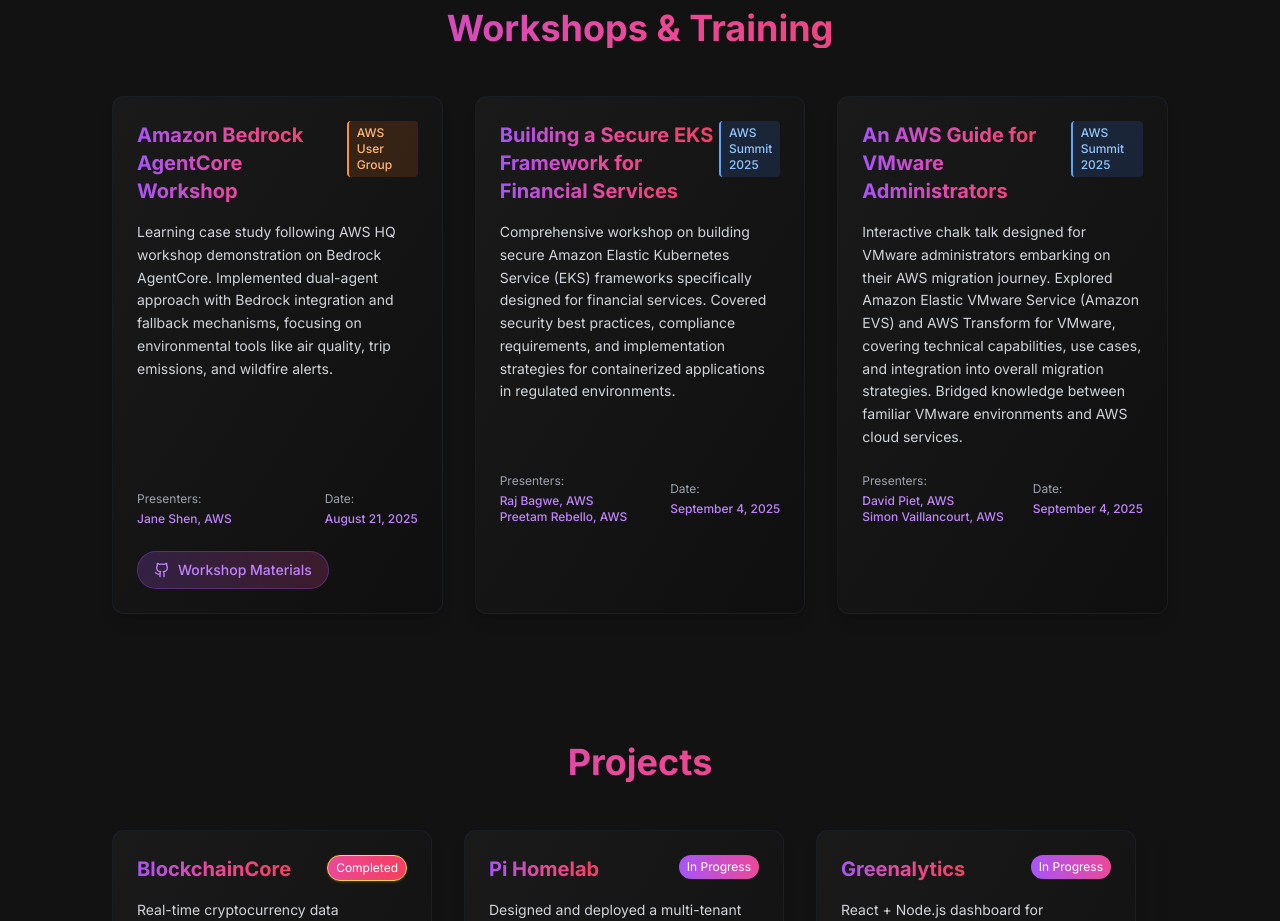
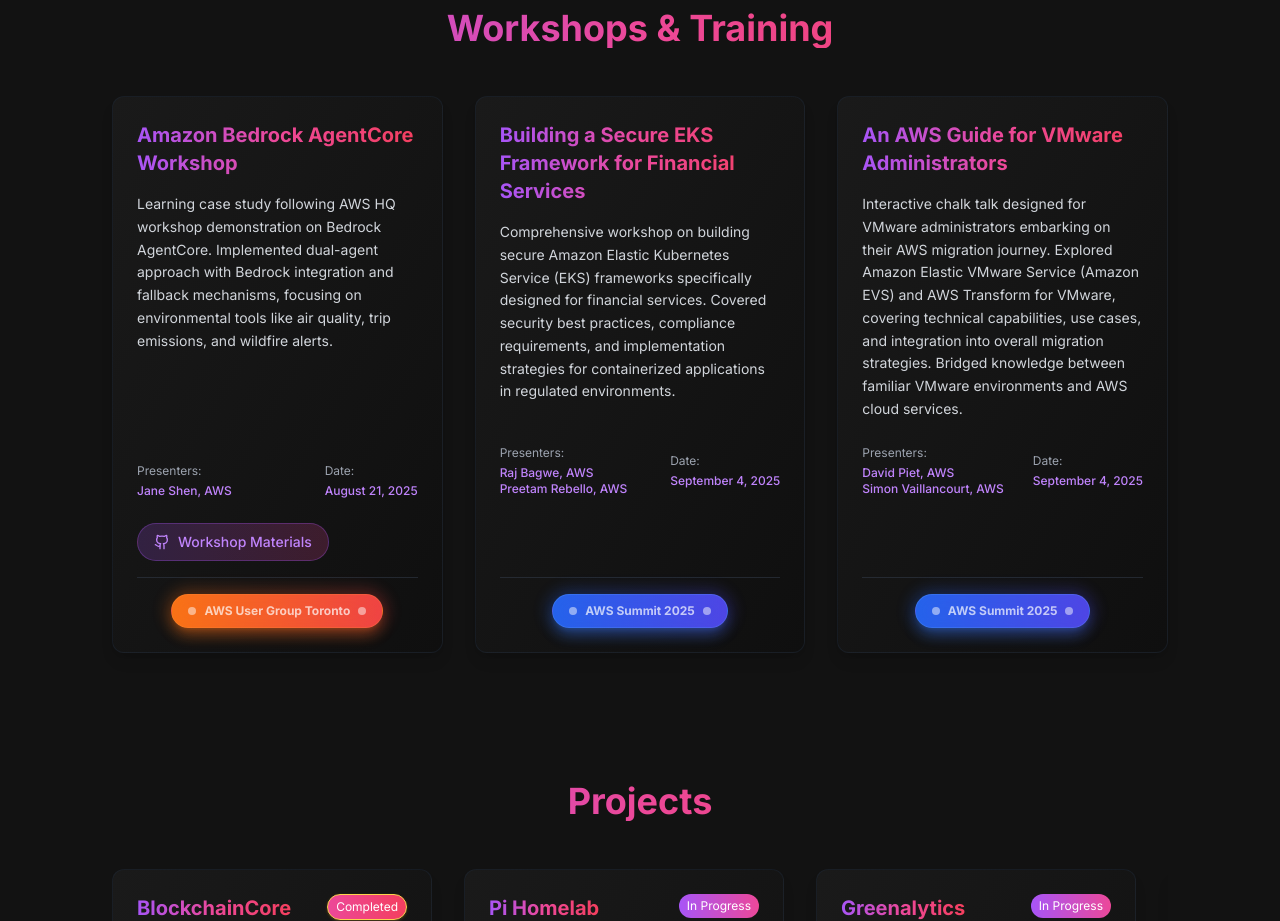
Before and after one commit to umar11b/personal-website, a Next.js app in the folder frontend/: page / in a window 1280 px wide. Shown: the part 1900-2821 px from the top of the page. Built offline with nearby package versions, Linux system fonts and the light colour scheme.

Commit message:
new badge labels

```diff
--- a/frontend/src/app/components/WorkshopsSection.jsx
+++ b/frontend/src/app/components/WorkshopsSection.jsx
@@ -33,33 +33,6 @@
   },
 ];
 
-const EventBadge = ({ event }) => {
-  // AWS User Group Toronto styling
-  if (event === "AWS User Group Toronto") {
-    return (
-      <span className="inline-block px-2 py-1 text-xs font-medium text-orange-300 bg-orange-500/15 rounded border-l-2 border-orange-400 hover:bg-orange-500/20 hover:shadow-sm hover:shadow-orange-500/20 transition-all duration-200">
-        AWS User Group
-      </span>
-    );
-  }
-
-  // AWS Summit 2025 Toronto styling
-  if (event === "AWS Summit 2025 Toronto") {
-    return (
-      <span className="inline-block px-2 py-1 text-xs font-medium text-blue-300 bg-blue-500/15 rounded border-l-2 border-blue-400 hover:bg-blue-500/20 hover:shadow-sm hover:shadow-blue-500/20 transition-all duration-200">
-        AWS Summit 2025
-      </span>
-    );
-  }
-
-  // Default styling for other events
-  return (
-    <span className="inline-block px-2 py-1 text-xs font-medium text-purple-300 bg-purple-500/15 rounded border-l-2 border-purple-400 hover:bg-purple-500/20 hover:shadow-sm hover:shadow-purple-500/20 transition-all duration-200">
-      {event}
-    </span>
-  );
-};
-
 const WorkshopCard = ({ workshop, index }) => {
   return (
     <motion.div
@@ -84,11 +57,10 @@
       {/* Top accent line */}
       <div className="absolute top-0 left-0 right-0 h-1 bg-gradient-to-r from-purple-500 via-pink-500 to-rose-500 transform scale-x-0 group-hover:scale-x-100 transition-transform duration-300 origin-left"></div>
 
-      <div className="relative flex items-start justify-between mb-4">
+      <div className="relative mb-4">
         <h3 className="text-xl font-bold bg-gradient-to-r from-purple-500 via-pink-500 to-rose-500 bg-clip-text text-transparent">
           {workshop.title}
         </h3>
-        <EventBadge event={workshop.event} />
       </div>
 
       <p className="text-gray-300 text-sm mb-6 leading-relaxed flex-grow">
@@ -125,6 +97,37 @@
           )}
           {!workshop.github && <div className="h-10"></div>}
         </div>
+
+        {/* Event Badge at bottom */}
+        {workshop.event === "AWS Summit 2025 Toronto" && (
+          <div className="mt-8 pt-4 border-t border-gray-700/50">
+            <div className="flex items-center justify-center">
+              <div className="relative">
+                <span className="inline-flex items-center gap-2 px-4 py-2 bg-gradient-to-r from-blue-600 to-indigo-600 text-white text-xs font-bold rounded-full shadow-lg shadow-blue-500/30 border border-blue-400/30 hover:shadow-blue-500/50 transition-all duration-300 transform hover:scale-105">
+                  <div className="w-2 h-2 bg-white rounded-full animate-pulse"></div>
+                  AWS Summit 2025
+                  <div className="w-2 h-2 bg-white rounded-full animate-pulse"></div>
+                </span>
+                <div className="absolute -inset-1 bg-gradient-to-r from-blue-600 to-indigo-600 rounded-full blur opacity-30 group-hover:opacity-50 transition duration-300"></div>
+              </div>
+            </div>
+          </div>
+        )}
+
+        {workshop.event === "AWS User Group Toronto" && (
+          <div className="mt-8 pt-4 border-t border-gray-700/50">
+            <div className="flex items-center justify-center">
+              <div className="relative">
+                <span className="inline-flex items-center gap-2 px-4 py-2 bg-gradient-to-r from-orange-500 to-red-500 text-white text-xs font-bold rounded-full shadow-lg shadow-orange-500/30 border border-orange-400/30 hover:shadow-orange-500/50 transition-all duration-300 transform hover:scale-105">
+                  <div className="w-2 h-2 bg-white rounded-full animate-pulse"></div>
+                  AWS User Group Toronto
+                  <div className="w-2 h-2 bg-white rounded-full animate-pulse"></div>
+                </span>
+                <div className="absolute -inset-1 bg-gradient-to-r from-orange-500 to-red-500 rounded-full blur opacity-30 group-hover:opacity-50 transition duration-300"></div>
+              </div>
+            </div>
+          </div>
+        )}
       </div>
     </motion.div>
   );
```
